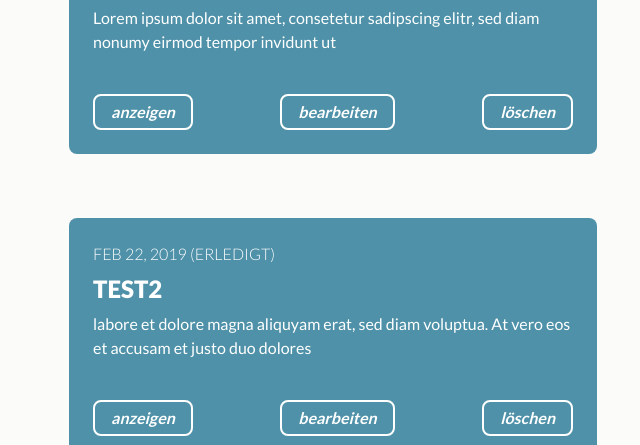
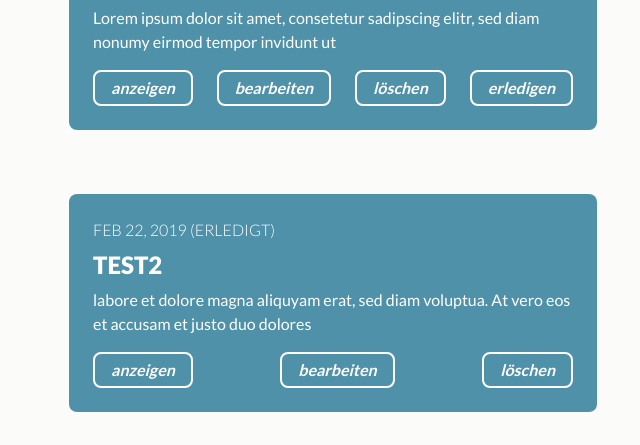
Before and after one commit to cwansart/todo-app, an Angular app: page /todos in a window 1280 px wide. Shown: the part 355-800 px from the top of the page, without its empty margins (19-659 px from the left). Built offline with nearby package versions, Linux system fonts and the light colour scheme.

Commit message:
add done action

```diff
--- a/src/app/todos/list/todo-list.component.html
+++ b/src/app/todos/list/todo-list.component.html
@@ -14,9 +14,10 @@
         </div>
         <div class="card__body">{{todo.description}}</div>
         <div class="card__footer">
-          <a class="btn btn--read-more" [routerLink]="['/todos', todo.id]">anzeigen</a>
-          <a class="btn btn--read-more" [routerLink]="['/todos/edit', todo.id]">bearbeiten</a>
-          <a class="btn btn--read-more" href="javascript:void(0)" (click)="delete(todo.id)">löschen</a>
+          <a class="btn" [routerLink]="['/todos', todo.id]">anzeigen</a>
+          <a class="btn" [routerLink]="['/todos/edit', todo.id]">bearbeiten</a>
+          <a class="btn" href="javascript:void(0)" (click)="delete(todo.id)">löschen</a>
+          <a class="btn" href="javascript:void(0)" (click)="done(todo)" *ngIf="!todo.done">erledigen</a>
         </div>
       </div>
     </div>
--- a/src/app/todos/list/todo-list.component.ts
+++ b/src/app/todos/list/todo-list.component.ts
@@ -20,6 +20,13 @@ export class TodoListComponent implements OnInit {
     this.service.delete(id).subscribe(() => this.refreshTodos());
   }
 
+  public done(todo: Todo) {
+    this.service.put(todo.id, {
+      ...todo,
+      done: true,
+    }).subscribe(() => this.refreshTodos());
+  }
+
   private refreshTodos() {
     this.todos = this.service.getAll();
   }
--- a/src/app/todos/todo.service.ts
+++ b/src/app/todos/todo.service.ts
@@ -62,7 +62,7 @@ export class TodoService {
           id,
           ...changed,
         },
-      ];
+      ].sort((a, b) => a.id - b.id);
       return of(true);
     }
     return of(false);
```
